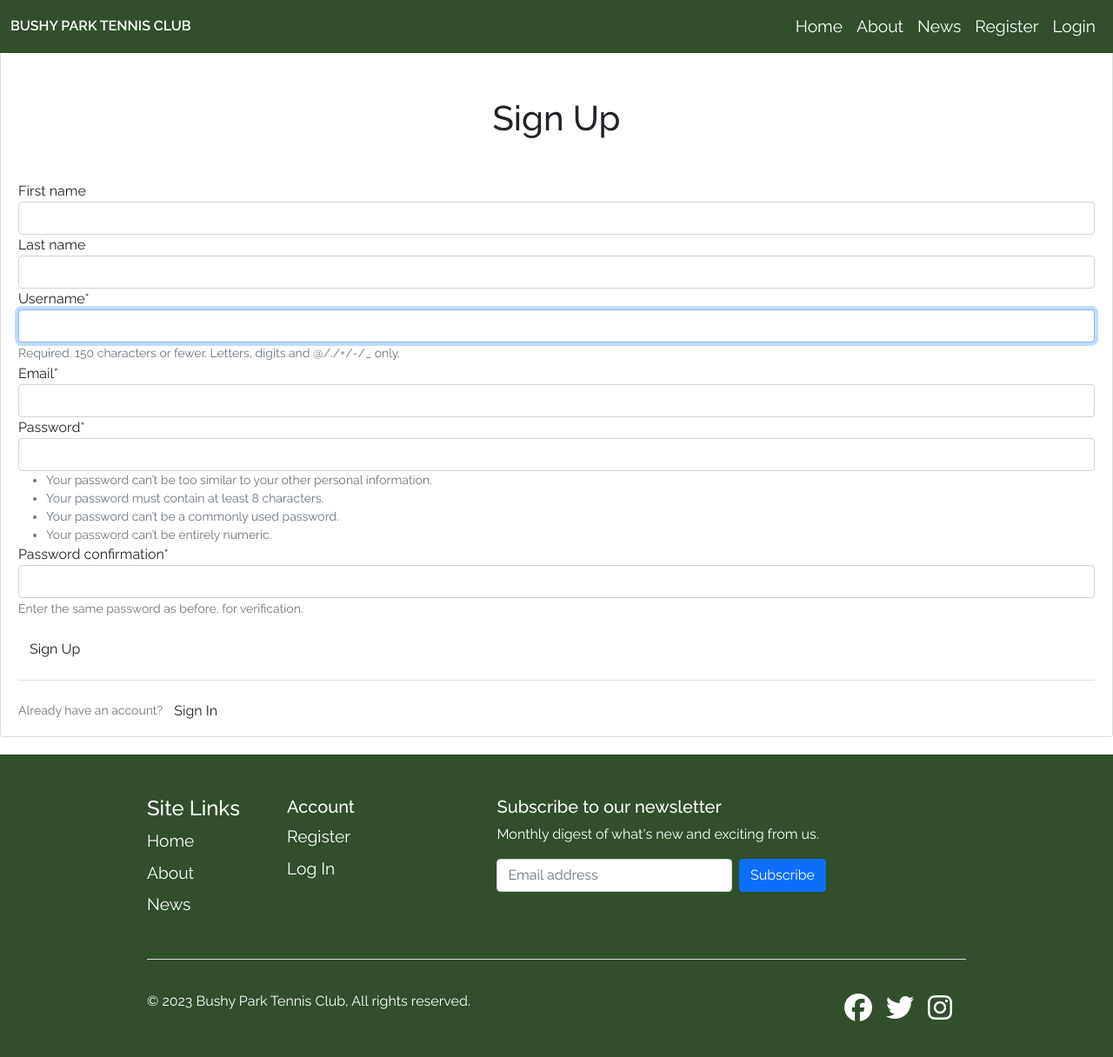
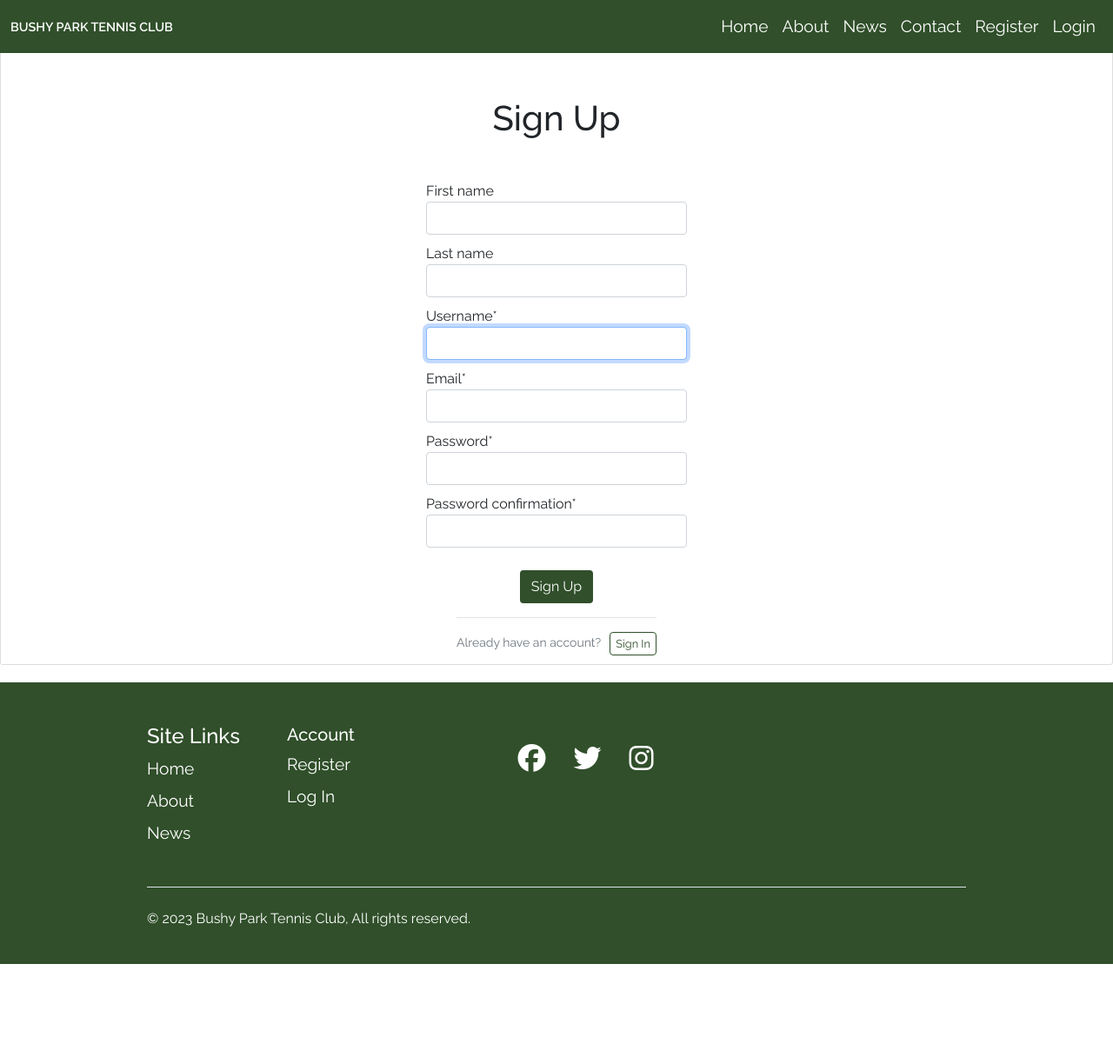
Before and after one commit to LewisMDillon/bushy-park-tennis-club-ld, a Django app: page /register/ in a window 1280 px wide. Shown: the whole page at 87% size. After the commit the page ends 1109 px from the top, so only its background shows below. Run offline with Django 3.2, Linux system fonts and the light colour scheme; some libraries are stand-ins or nearby versions.

Commit message:
Add contact us page

```diff
--- a/reservations/templates/reservations/reservation_user_list.html
+++ b/reservations/templates/reservations/reservation_user_list.html
@@ -1,8 +1,9 @@
 {% extends 'website/base.html' %}
 {% load crispy_forms_tags %}
 {% block content %}
-    <h1 class="my-3 text-center">Your Upcoming Reservations</h1>
+    <h1 class="my-5 text-center">Your Upcoming Reservations</h1>
     <h5 class="mx-4 text-center">Click 'View' to see details and/or cancel a reservation</h5>
+    <p class="text-center">If you would like to make a new reservation, <a class="btn green-button-small" href="{% url 'reservation-date' %}">Click Here</a></p>
 
     <div id="reservation-table-container">
         <table class="table table-striped table-hover mx-5" id="reservation-table">
--- a/website/static/website/new.css
+++ b/website/static/website/new.css
@@ -75,7 +92,7 @@ ul {
 #logo {
     color: #fff;
     text-transform: uppercase;
-    font-size: 1rem;
+    font-size: 0.9rem;
     font-weight: 600;
 }
 
@@ -149,7 +176,59 @@ ul {
     font-weight: 500;
 }
 
+.green-button, .green-button-small {
+  color: #fff;
+  background-color:#304f2a
+}
+
+.green-button:hover, .green-button-small:hover {
+  color: #aaaaaa;
+}
+
+.green-button:focus, .green-button-small:focus, .green-button-outline-small:focus {
+  box-shadow: 0 0 0 0.25rem rgba(167, 167, 167, 0.25);
+}
+
+.green-button-small, .green-button-outline-small {
+  font-size: 0.8rem;
+  padding: 6px;
+  padding-top: 3px;
+  padding-bottom: 3px;
+}
+
+.green-button-outline-small {
+  color: #304f2a;
+  background-color: #ffffff;
+  border-color: #304f2a;
+  margin-left: 10px;
+}
+
+.green-button-outline-small:hover {
+  background-color: #304f2a;
+  color: #fff;
+}
+
+.active-button {
+  background-color: #ffffff;
+  border-color: #304f2a;
+}
+
+.active-button:focus {
+  box-shadow: 0 0 0 0.25rem rgba(167, 167, 167, 0.25);
+}
+
+
 /* NEWS ARTICLES */
+
+.news-box {
+  padding: 15px;
+  border-radius: 10px;
+  border: 1px solid;
+  border-color: rgba(48,79,42, 0.2);
+  background: #e9e9e9;
+  box-shadow: 0 .5rem 1rem rgba(0,0,0,.15);
+}
+
 .content-section {
   background: #ffffff;
   padding: 10px 20px;
@@ -414,6 +553,14 @@ a.article-title:hover {
 
 #social-icons li {
   font-size: 2rem;
+}
+
+#social-icons li a {
+  color: white;
+}
+
+#social-icons li a:hover {
+  color: #aaaaaa;
 }
 
 /* -------------- MESSAGES ---------------*/
@@ -623,3 +770,61 @@ input.picker[type="date"]::-webkit-calendar-picker-indicator {
   max-width: 320px;
   margin-bottom: 125px;
 }
+
+/* SIGNUP PAGE */
+
+#signup-page-container {
+  display: flex;
+  flex-direction: column;
+  align-items: center;
+}
+
+
+#signup-form-container {
+  max-width: 500px;
+}
+
+#signup-form-container input {
+  width: 300px;
+  margin-bottom: 10px;
+}
+
+#signup-button-container {
+  display: flex;
+  justify-content: center;
+}
+
+#hint_id_username, #hint_id_password1, #hint_id_password2 {
+  display: none;
+}
+
+/* LOGIN PAGE */
+
+#login-page-container {
+  display: flex;
+  flex-direction: column;
+  align-items: center;
+  border: none;
+  margin-bottom: 100px;
+}
+
+#login-form-container {
+  max-width: 500px;
+}
+
+#login-form-container input {
+  width: 300px;
+  margin-bottom: 10px;
+}
+
+#login-button-container {
+  display: flex;
+  justify-content: center;
+}
+
+/* LOGOUT PAGE */
+
+#relog-button {
+  margin-bottom: 350px;
+  margin-top: 20px
+}
--- a/website/templates/website/base.html
+++ b/website/templates/website/base.html
@@ -32,7 +32,7 @@
                 <span class="navbar-toggler-icon" id="hamburger"></span>
             </button>
             <div class="collapse navbar-collapse" id="navbarCollapse">
-                <ul class="navbar-nav mb-2 mb-md-0" id="nav-links">
+                <ul class="navbar-nav mb-2 mb-md-0" id="nav-link-container">
                     <li class="nav-item">
                         <a class="nav-link active" aria-current="page" href="{% url 'website-home' %}">Home</a>
                     </li>
@@ -41,6 +41,9 @@
                     </li>
                     <li class="nav-item">
                         <a class="nav-item nav-link" href="{% url 'website-news' %}">News</a>
+                    </li>
+                    <li class="nav-item">
+                        <a class="nav-item nav-link" href="{% url 'website-contact' %}">Contact</a>
                     </li>
                     <div class="navbar-nav">
                         {% if user.is_staff %}
@@ -120,27 +123,16 @@
                 </div>
 
                 <div class="col-md-5 offset-md-1 mb-3">
-                    <form>
-                        <h5>Subscribe to our newsletter</h5>
-                        <p>Monthly digest of what's new and exciting from us.</p>
-                        <div class="d-flex flex-column flex-sm-row w-100 gap-2">
-                            <label for="newsletter1" class="visually-hidden">Email address</label>
-                            <input id="newsletter1" type="text" class="form-control" placeholder="Email address">
-                            <button class="btn btn-primary" type="button">Subscribe</button>
-                        </div>
-                    </form>
+                    <ul class="list-unstyled d-flex mx-2" id="social-icons">
+                        <li class="m-3"><a href="https://facebook.com/" target="_blank"><i class="fa-brands fa-facebook"></i></a></li>
+                        <li class="m-3"><a href="https://twitter.com/" target="_blank"><i class="fa-brands fa-twitter"></i></a></li>
+                        <li class="m-3"><a href="https://instagram.com/" target="_blank"><i class="fa-brands fa-instagram"></i></a></li>
+                    </ul>
                 </div>
             </div>
 
             <div class="d-flex flex-column flex-sm-row justify-content-between py-4 my-4 border-top" id="footer-container-last">
                 <p>&copy; 2023 Bushy Park Tennis Club, All rights reserved.</p>
-                <div>
-                    <ul class="list-unstyled d-flex mx-2" id="social-icons">
-                        <li class="m-2"><i class="fa-brands fa-facebook"></i></a></li>
-                        <li class="m-2"><i class="fa-brands fa-twitter"></i></li>
-                        <li class="m-2"><i class="fa-brands fa-instagram"></i></li>
-                    </ul>
-                </div>
             </div>
         </footer>
     </div>
--- a/website/urls.py
+++ b/website/urls.py
@@ -20,6 +20,7 @@ urlpatterns = [
         'post/<int:pk>/delete/', PostDeleteView.as_view(), name='post-delete'
         ),
     path('about', views.about, name='website-about'),
+    path('contact', views.contact, name='website-contact'),
     path('index', views.index, name='website-index'),
     path('base', views.base, name='website-base'),
     path('', views.home, name='website-home'),
```
Also changed, not shown: other parts of website/static/website/new.css (+91 -4 lines), website/templates/website/contact.html (added, +25 -0 lines), website/views.py (+6 -2 lines).
